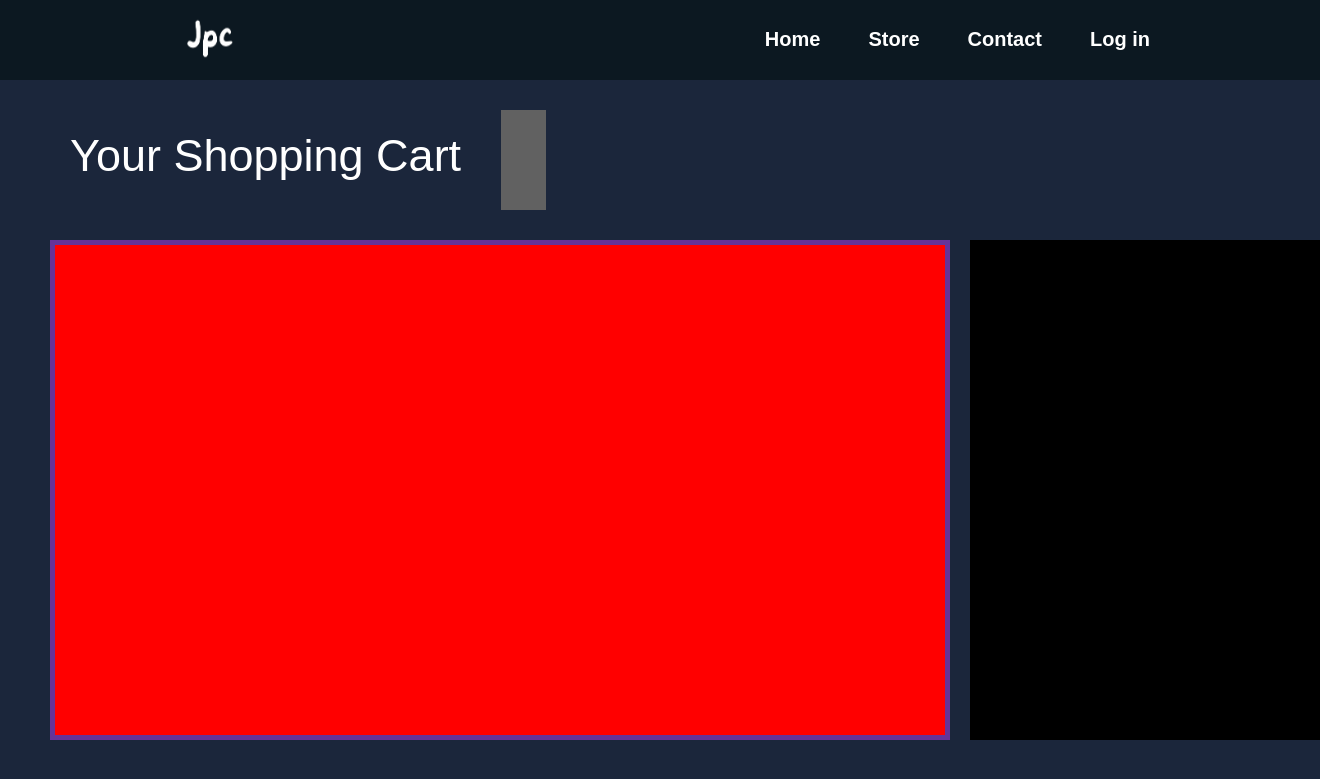
After one commit to felipemadeit/E-commerce-PC, a Django app: page /shopping_cart in a window 1320 px wide. The commit adds this page. Shown: the top 779 px of the page. Run offline with Django 5.2, Linux system fonts and the light colour scheme; some web fonts are replaced; grey boxes are pictures that could not be loaded.

```diff
--- a/jpc_store/urls.py
+++ b/jpc_store/urls.py
@@ -28,7 +28,7 @@ urlpatterns = [
     path('components', views.components_view, name='components'),
     path('prebuilds', views.prebuilds_view, name='prebuilds'),
     path('laptops', views.laptops_view, name='laptops'),
-    path('login', views.login_view, name='login'),
+    path('login', views.CustomLoginView.as_view(),  name='login'),
     path('sign_up', views.sign_up_view, name='sign_up'),
     path('log_out', views.sign_out, name='logout'),
     path('product/<int:product_id>/', views.product_view, name='product'),
@@ -44,7 +44,8 @@ urlpatterns = [
     path('refrigeration', views.refrigeration_view, name='refrigeration'),
     path('monitors', views.monitor_view, name='monitor'),
     path('chairs', views.chair_view, name='chair'),
-    path('accessories', views.accesory_view, name='accessory')
+    path('accessories', views.accesory_view, name='accessory'),
+    path('shopping_cart', views.cart_view, name='cart')
 
 
 
--- a/store/static/css/style.css
+++ b/store/static/css/style.css
@@ -1720,3 +1746,53 @@ input[type="password"] {
     left: 360px;
 
 }
+
+.container-added-products {
+    display: flex;
+    position: absolute;
+    margin-top: 60px;
+    margin-left: 50px;
+    width: 900px;
+    height: 500px;
+    box-sizing: border-box;
+    padding: 5px;
+    background-color: rebeccapurple;
+    overflow-y: scroll;
+}
+
+.scroll-container {
+    display: grid;
+    width: 100%;
+    height: 100%;
+    background-color: red;
+}
+
+.summary-shop {
+    display: flex;
+    width: 350px;
+    height: 500px;
+    background-color: black;
+    margin-top: 60px;
+    margin-left: 970px;
+}
+
+.text-cart {
+    display: flex;
+    width: 900px;
+    height: 100px;
+    top: 40px;
+    left: 50px;
+    box-sizing: border-box;
+    padding: 10px 20px;
+
+}
+
+
+
+.text-cart img {
+    filter: invert(100%) sepia(0%) saturate(0%) hue-rotate(0deg) brightness(100%) contrast(100%);
+    width: 45px;
+    height: auto;
+    margin-top: -20px;
+    margin-left: 40px;
+}
--- /dev/null
+++ b/store/templates/cart.html
@@ -0,0 +1,23 @@
+{% extends 'index.html' %}
+
+{% load static %}
+
+{% block title %}
+    Shopping Cart
+{% endblock %}
+
+{% block body %}
+
+    <div class="text-cart">
+        <h2>Your Shopping Cart</h2>
+        <img src="{% static 'media/icons-svg/shopping.svg' %}">
+    </div>
+
+    <div class="container-added-products">
+        <div class="scroll-container">
+        </div>
+    </div>
+
+    <div class="summary-shop"></div>
+
+{% endblock %}
--- a/store/templates/layouts/nav_bar.html
+++ b/store/templates/layouts/nav_bar.html
@@ -23,7 +23,7 @@
             <li><a href="#">Contact</a></li>
             {% if user.is_authenticated %}
                 <li><a href="{% url 'logout' %}">Log Out</a></li>
-                <li><i class="fas fa-shopping-cart shopping-cart-icon"></i></a>
+                <li><a href="{% url  'cart' %}"><i class="fas fa-shopping-cart shopping-cart-icon"></i></a>
             {% else %}
                 <li><a href="{% url 'login' %}">Log in</a></li>
             {% endif %}
--- a/store/templates/login.html
+++ b/store/templates/login.html
@@ -9,7 +9,7 @@
         <div class="error-login">
             {{error}}
         </div>
-        <form action ='' method='POST'>
+        <form action ='' method='POST' action="{% url 'login' %}?next={{ request.GET.next }}">
             {% csrf_token %}
             <div class="form-username_login">
                 {{form.username.label_tag}}
--- a/store/templates/sign_up.html
+++ b/store/templates/sign_up.html
@@ -9,7 +9,7 @@
         <div class="error-sign_up">
             {{error}}
         </div>
-        <form method='POST'>
+        <form method="POST" action="{% url 'sign_up' %}?next={{ request.GET.next }}">
             {% csrf_token %}
             <div class="label-username_login">
                 {{form.username.label_tag}}
--- a/store/views.py
+++ b/store/views.py
@@ -2,6 +2,7 @@ from django.shortcuts import render
 
 # Create your views here.
 from django.shortcuts import get_object_or_404, render
+from django.contrib.auth.views import LoginView
 from django.shortcuts import render, redirect
 from django.contrib.auth.forms import UserCreationForm, AuthenticationForm
 from django.contrib.auth.forms import User
@@ -12,6 +13,7 @@ from django.core.paginator import Paginator, EmptyPage, PageNotAnInteger
 from django.http import Http404
 from django.db.models.functions import Random
 from django.contrib.auth.decorators import login_required
+from django.urls import reverse_lazy
 
 
 
@@ -507,9 +509,19 @@ def sign_out (request):
     logout(request)
     return redirect('home')
 
+class CustomLoginView(LoginView):
+
+    template_name = 'login.html'
+
+    def get_success_url(self):
+        next_url = self.request.GET.get('next')
+        if next_url:
+            return next_url
+        return reverse_lazy('home')
 
 
-@login_required
+
+
 def product_view(request, product_id):
 
     product = get_object_or_404(Product, id=product_id)
@@ -520,3 +532,9 @@ def product_view(request, product_id):
     return render(request, 'product.html',  {
         'product': product
     })
+
+
+
+def cart_view (request):
+
+    return render(request, 'cart.html')
```
Also changed, not shown: other parts of store/static/css/style.css (+26 -0 lines), store/templates/product.html (+10 -4 lines).
